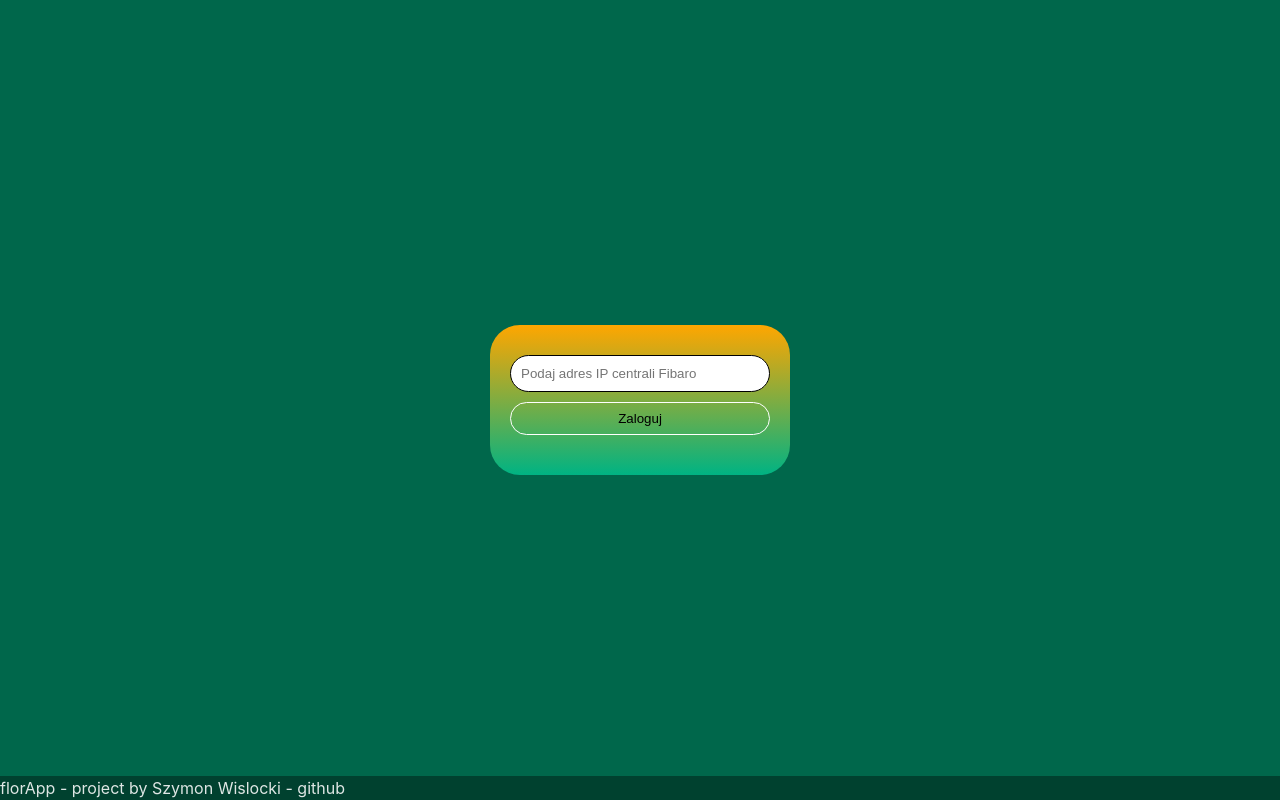
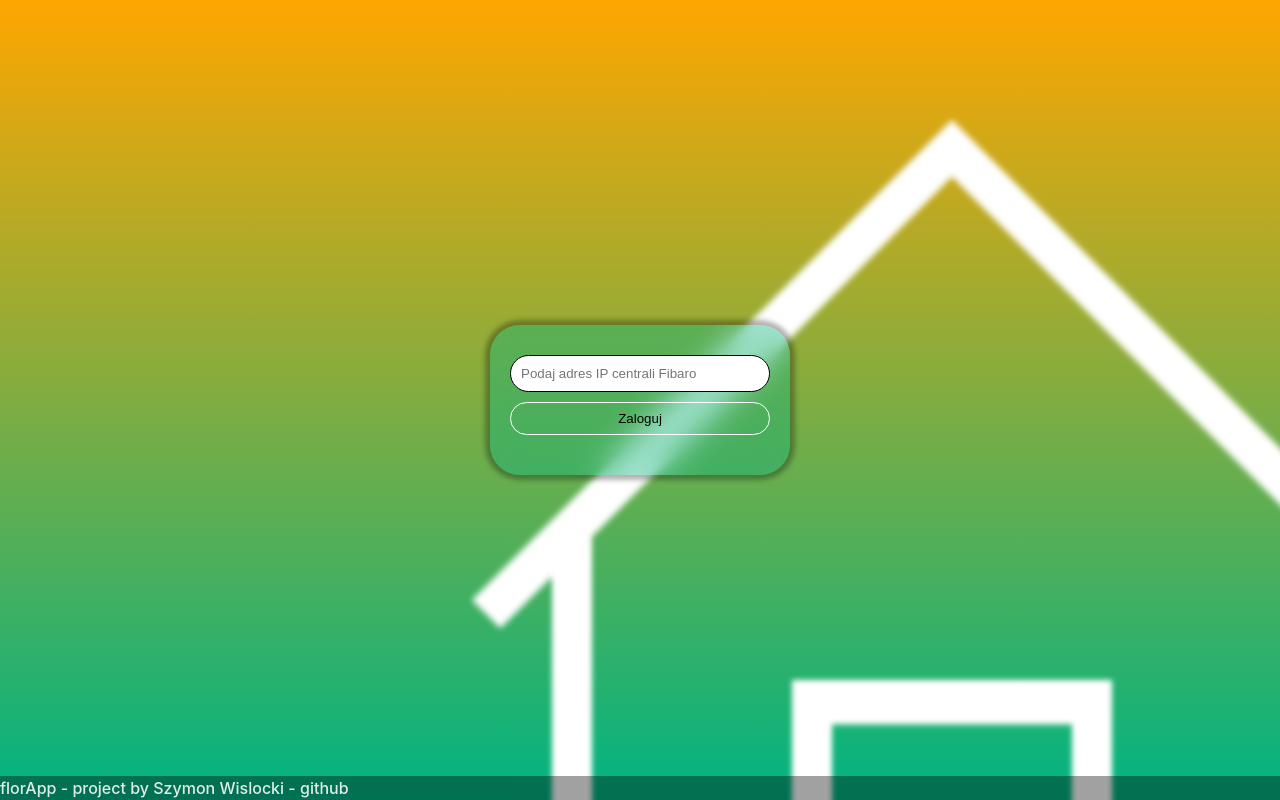
Before and after one commit to szymonwislocki/florApp, a React (Vite) app: page /login in a window 1280 px wide. Built offline with nearby package versions, Linux system fonts and the light colour scheme.

Commit message:
Added global context and useAPI hook Added several functions in global state

```diff
--- a/src/App.tsx
+++ b/src/App.tsx
@@ -1,16 +1,20 @@
-import { useEffect } from "react";
+import { useContext, useEffect } from "react";
 import { BrowserRouter, Route, Routes, useNavigate } from "react-router-dom";
 import Footer from "./components/Footer";
 import Home from "./components/Home";
 import Layout from "./components/Layout";
 import Login from "./components/Login";
+import { useAPI } from "./hooks/useAPI";
+import { DataContext } from "./providers/DataProvider";
 
 function App() {
   const navigate = useNavigate();
-
+  const { fetchDevices, obtainNotifications } = useContext(DataContext);
   useEffect(() => {
     if (localStorage.getItem("clientIP")) {
       navigate("/home");
+      fetchDevices();
+      obtainNotifications();
     } else {
       navigate("/login");
     }
--- /dev/null
+++ b/src/components/BlockItem.tsx
@@ -0,0 +1,16 @@
+import { ReactElement } from "react";
+
+const BlockItem = (): ReactElement => {
+  const suggestion = "";
+  const icon = "";
+  const room = "";
+  return (
+    <div className="blockitem">
+      <p className="blockitem__roomname">{room}</p>
+      <img className="blockitem__icon" src={icon} />
+      {true ? <p className="blockitem__suggestion">{suggestion}</p> : null}
+    </div>
+  );
+};
+
+export default BlockItem;
--- a/src/components/Home.tsx
+++ b/src/components/Home.tsx
@@ -1,10 +1,12 @@
 import { ReactElement } from "react";
 import { useNavigate } from "react-router-dom";
+import BlockItem from "./BlockItem";
 
 const Home = (): ReactElement => {
   const navigate = useNavigate();
+
   const handleLogOut = (): void => {
-    localStorage.clear();
+    localStorage.removeItem("clientIP");
     navigate("/login");
   };
 
@@ -17,9 +19,13 @@ const Home = (): ReactElement => {
         </button>
       </div>
       <div className="home__notifications">Bieżące komunikaty:</div>
+
       <div className="blockmenu">
         Sugestie działań:
-        <div className="blockmenu__itemblocks">{/* items */}</div>
+        <div className="blockmenu__itemblocks">
+          {/* items */}
+          <BlockItem />
+        </div>
       </div>
       <div className="blockmenu">
         Pomieszczenia:
--- a/src/components/Layout.tsx
+++ b/src/components/Layout.tsx
@@ -1,7 +1,14 @@
-import { ReactElement } from "react";
-
-const Layout = (): ReactElement => {
-  return <div className="layout"></div>;
+import { ReactElement, ReactNode } from "react";
+interface Props {
+  children: JSX.Element;
+}
+const Layout = ({ children }: Props): ReactElement => {
+  return (
+    <div className="layout">
+      {children}
+      <img className="layout__icon" src="../media/iconmonstr-home-thin-240.png" />
+    </div>
+  );
 };
 
 export default Layout;
--- /dev/null
+++ b/src/hooks/useAPI.ts
@@ -0,0 +1,7 @@
+import { useState } from "react";
+
+export const useAPI = async (path: string): Promise<[]> => {
+  console.log(path);
+  const response = await fetch(`//${localStorage.getItem("clientIP")}/api/${path}`);
+  return await response.json();
+};
--- a/src/index.css
+++ b/src/index.css
@@ -2,7 +2,7 @@
   font-family: Inter, Avenir, Helvetica, Arial, sans-serif;
   font-size: 16px;
   line-height: 24px;
-  font-weight: 400;
+  font-weight: 500;
   color-scheme: light dark;
   color: rgba(255, 255, 255, 0.87);
   background-color: #242424;
@@ -13,7 +13,9 @@
   -webkit-text-size-adjust: 100%;
   --darkgreen: #ffa600;
   --palegreen: #00b383;
+  --mainBlockBckClr: #00b3835f;
   --layoutBackground: #00674b;
+  --grey: linear-gradient(#5555556c, #9696966c);
   --darkGreenGradient: linear-gradient(var(--darkgreen), var(--palegreen));
 }
 
@@ -24,19 +26,30 @@
 }
 
 .layout {
-  background: var(--layoutBackground);
+  background: var(--darkGreenGradient);
   width: 100vw;
   height: 100vh;
+  overflow: hidden;
+}
+.layout__icon {
+  filter: blur(0.6px);
+  transform: scale(4);
+  position: relative;
+  left: 65vw;
+  top: 60vh;
 }
 
 .authorization {
-  background: var(--darkGreenGradient);
+  background: var(--mainBlockBckClr);
+  backdrop-filter: blur(15px);
   position: absolute;
+  z-index: 1;
   top: 50%;
   left: 50%;
   transform: translate(-50%, -50%);
   border-radius: 30px;
   padding: 20px 10px;
+  box-shadow: 0 0 5px 5px rgba(0, 0, 0, 0.305);
   width: 300px;
   height: 150px;
 }
@@ -76,16 +89,18 @@
 }
 
 .home {
-  background: var(--darkGreenGradient);
+  background: var(--mainBlockBckClr);
+  backdrop-filter: blur(15px);
   position: absolute;
+  z-index: 1;
   top: 50%;
   left: 50%;
   transform: translate(-50%, -50%);
   border-radius: 30px;
   padding: 20px 10px;
+  box-shadow: 0 0 5px 5px rgba(0, 0, 0, 0.305);
   width: 600px;
   height: 600px;
-  overflow: hidden;
 }
 .home__header {
   margin: 15px 0;
@@ -105,24 +120,46 @@
 }
 .home__notifications {
   border: 1px solid black;
-  height: 20%;
+  max-height: 120px;
   overflow-y: scroll;
 }
 .home .blockmenu {
   border: 1px solid black;
-  height: 25%;
+  height: 150px;
 }
 .home .blockmenu__itemblocks {
   border: 1px solid black;
   height: 70%;
   overflow-x: scroll;
   overflow-y: hidden;
+  display: flex;
+}
+
+.blockitem {
+  width: 90px;
+  height: 90px;
+  background: var(--grey);
+  margin: 3px;
+  border-radius: 20px;
+  padding: 5px;
+  display: flex;
+  flex-direction: column;
+  font-size: 15px;
+  text-align: center;
+  gap: 5px;
+}
+.blockitem__icon {
+  width: fit-content;
+  margin: 0 auto;
+}
+.blockitem__suggestion {
+  font-size: 9px;
 }
 
 .footer {
   width: 100%;
   background: rgba(0, 0, 0, 0.368627451);
-  position: absolute;
+  position: fixed;
   bottom: 0;
 }
 
--- a/src/index.scss
+++ b/src/index.scss
@@ -2,7 +2,7 @@
   font-family: Inter, Avenir, Helvetica, Arial, sans-serif;
   font-size: 16px;
   line-height: 24px;
-  font-weight: 400;
+  font-weight: 500;
 
   color-scheme: light dark;
   color: rgba(255, 255, 255, 0.87);
@@ -16,7 +16,9 @@
 
   --darkgreen: #ffa600;
   --palegreen: #00b383;
+  --mainBlockBckClr: #00b3835f;
   --layoutBackground: #00674b;
+  --grey: linear-gradient(#5555556c, #9696966c);
   --darkGreenGradient: linear-gradient(var(--darkgreen), var(--palegreen));
 }
 
@@ -27,13 +29,16 @@
 }
 
 @mixin main-block {
-  background: var(--darkGreenGradient);
+  background: var(--mainBlockBckClr);
+  backdrop-filter: blur(15px);
   position: absolute;
+  z-index: 1;
   top: 50%;
   left: 50%;
   transform: translate(-50%, -50%);
   border-radius: 30px;
   padding: 20px 10px;
+  box-shadow: 0 0 5px 5px rgba(0, 0, 0, 0.305);
 }
 
 @mixin buttons {
@@ -49,9 +54,17 @@
 }
 
 .layout {
-  background: var(--layoutBackground);
+  background: var(--darkGreenGradient);
   width: 100vw;
   height: 100vh;
+  overflow: hidden;
+  &__icon {
+    filter: blur(0.6px);
+    transform: scale(4);
+    position: relative;
+    left: 65vw;
+    top: 60vh;
+  }
 }
 
 .authorization {
@@ -90,7 +103,6 @@
   @include main-block;
   width: 600px;
   height: 600px;
-  overflow: hidden;
   &__header {
     margin: 15px 0;
     display: flex;
@@ -101,24 +113,46 @@
   }
   &__notifications {
     border: 1px solid black;
-    height: 20%;
+    max-height: 120px;
     overflow-y: scroll;
   }
   .blockmenu {
     border: 1px solid black;
-    height: 25%;
+    height: 150px;
     &__itemblocks {
       border: 1px solid black;
       height: 70%;
       overflow-x: scroll;
       overflow-y: hidden;
+      display: flex;
     }
+  }
+}
+
+.blockitem {
+  width: 90px;
+  height: 90px;
+  background: var(--grey);
+  margin: 3px;
+  border-radius: 20px;
+  padding: 5px;
+  display: flex;
+  flex-direction: column;
+  font-size: 15px;
+  text-align: center;
+  gap: 5px;
+  &__icon {
+    width: fit-content;
+    margin: 0 auto;
+  }
+  &__suggestion {
+    font-size: 9px;
   }
 }
 
 .footer {
   width: 100%;
   background: #0000005e;
-  position: absolute;
+  position: fixed;
   bottom: 0;
 }
--- a/src/main.tsx
+++ b/src/main.tsx
@@ -5,13 +5,17 @@ import App from "./App";
 import Footer from "./components/Footer";
 import Layout from "./components/Layout";
 import "./index.css";
+import DataProvider, { DataContext } from "./providers/DataProvider";
 
 ReactDOM.createRoot(document.getElementById("root") as HTMLElement).render(
   <React.StrictMode>
     <BrowserRouter>
-      <App />
+      <DataProvider>
+        <Layout>
+          <App />
+        </Layout>
+      </DataProvider>
     </BrowserRouter>
     <Footer />
-    <Layout />
   </React.StrictMode>
 );
--- /dev/null
+++ b/src/providers/DataProvider.tsx
@@ -0,0 +1,48 @@
+import { createContext, ReactElement, SetStateAction, useState } from "react";
+import { useAPI } from "../hooks/useAPI";
+
+interface Props {
+  children: JSX.Element;
+}
+interface Device extends Object {
+  properties: Properties;
+}
+
+interface Properties extends Object {
+  batteryLevel: string;
+}
+
+interface ContextTypes {
+  devices: Device[];
+  setDevices: (a: SetStateAction<Device[] | []>) => void;
+  fetchDevices: () => void;
+  obtainNotifications: () => void;
+}
+
+export const DataContext = createContext<ContextTypes>({} as ContextTypes);
+
+const DataProvider = ({ children }: Props): ReactElement => {
+  const [devices, setDevices] = useState<Device[] | []>([]);
+  const [meta, setMeta] = useState<object>({});
+
+  const fetchMeta = (): void => {
+    useAPI("settings/network").then((meta) => {
+      console.log(meta);
+    });
+  };
+
+  const fetchDevices = (): void => {
+    useAPI("devices").then((devs) => {
+      console.log(devs);
+      setDevices(devs);
+    });
+  };
+
+  const obtainNotifications = async (): Promise<void> => {
+    console.log("oN called");
+    const batEquipped = devices.filter((e: Device) => Number(e.properties.batteryLevel) < 80);
+  };
+  return <DataContext.Provider value={{ devices, setDevices, fetchDevices, obtainNotifications }}>{children}</DataContext.Provider>;
+};
+
+export default DataProvider;
```
Also changed, not shown: media/iconmonstr-home-thin-240.png (added), 1 other file (tests, documents, lock files or other folders).
